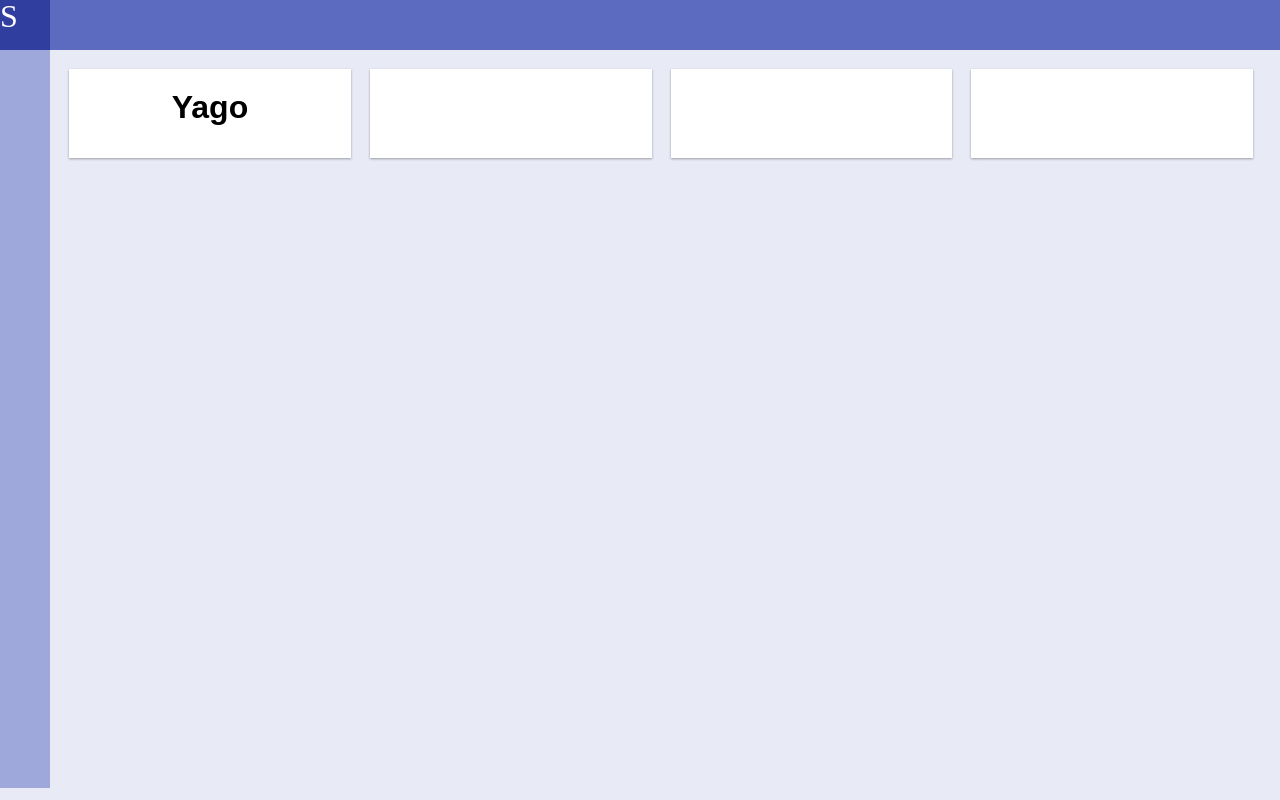
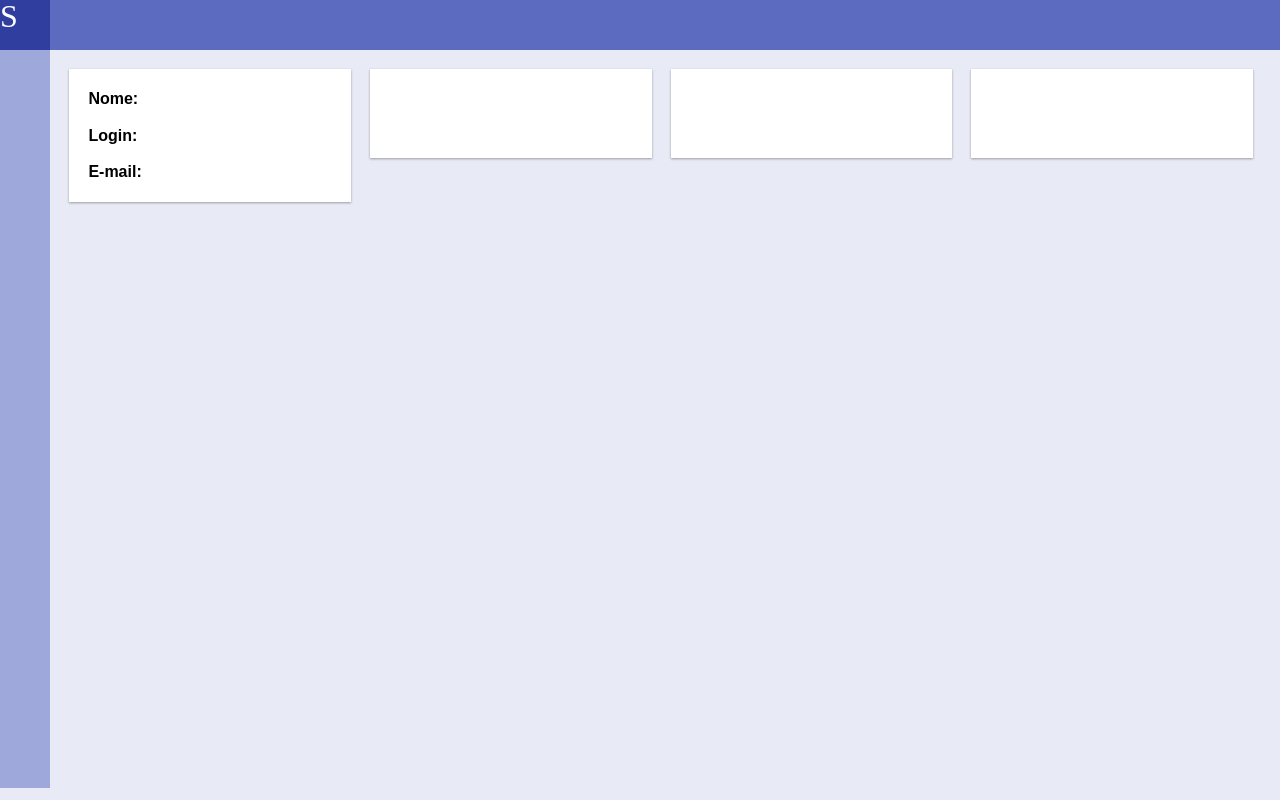
Before and after one commit to YagoGodoyGarcia/Sobrinho, a plain HTML site: page Front-End/SobrinhoFront-end Cliente/sobrinhoADM-Config.html in a window 1280 px wide. Drawn offline with Linux system fonts and the light colour scheme.

Commit message:
Atualizando Text do Card

```diff
--- a/Front-End/SobrinhoFront-end Cliente/sobrinhoADM-Config.html
+++ b/Front-End/SobrinhoFront-end Cliente/sobrinhoADM-Config.html
@@ -45,7 +45,17 @@
             </a>
         </aside>
 		<div onclick="openModal()" class="card card-3" style="width:19%;">
-            <h1>Yago</h1>
+			<div style="width:100%;" >
+				<h3>Nome:</h3>
+				<br>
+			</div>
+			<div style="width:100%;">
+				<h3 >Login:</h3>
+				<br>
+			</div>
+			<div style="width:100%;">
+				<h3>E-mail:</h3>
+			</div>
         </div>
         <div class="card card-3" onclick="openModal()" style="width:19%;"></div>
         <div class="card card-3" onclick="openModal()" style="width:19%;"></div>
```
Lines whose indentation alone changed are shown as unchanged.
